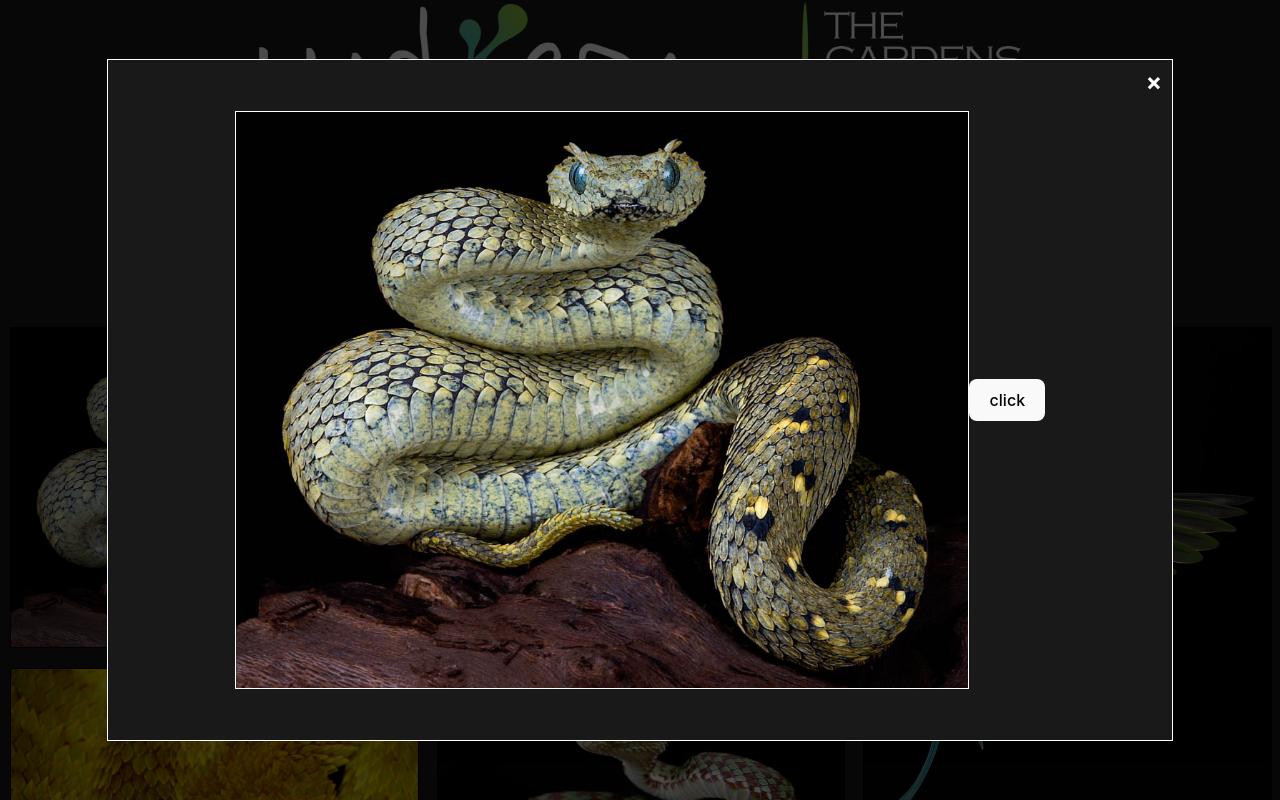
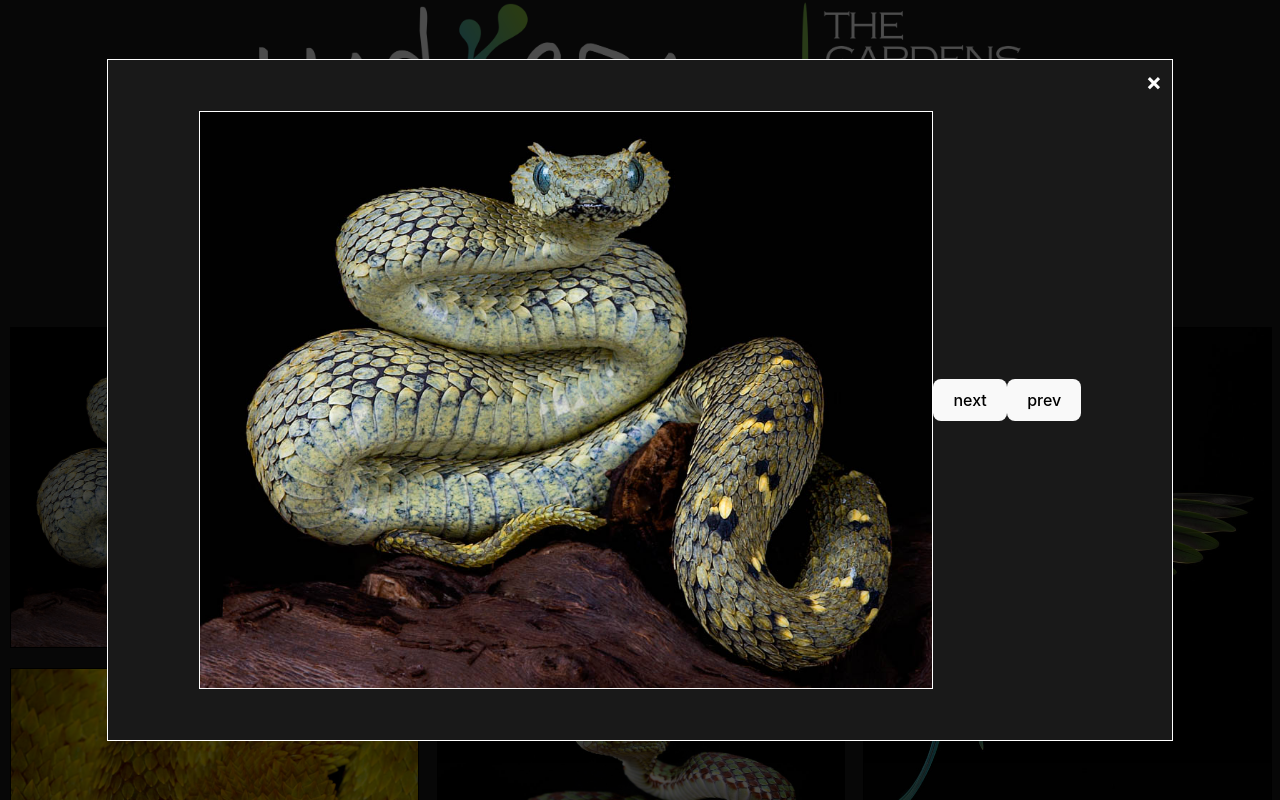
Before and after one commit to Kernapillar/Kern_Family_Zoo, a React (Vite) app in the folder frontend/Kern Family Zoo/: page / in a window 1280 px wide. Both pictures are taken after a click on the picture 214 px from the left and 487 px from the top of the page. Shown: the top 800 px of the page. Built offline with nearby package versions, Linux system fonts and the light colour scheme.

Commit message:
prev button

```diff
--- a/frontend/Kern Family Zoo/src/components/modal.jsx
+++ b/frontend/Kern Family Zoo/src/components/modal.jsx
@@ -7,7 +7,6 @@ const Modal = ({isOpen, onClose, imgUrl, pictures, currentIdx}) => {
     const pictureId = useParams();
     const [currentPicture, setCurrentPicture] = useState(pictures[parseInt(pictureId.pictureId) - 1])
     const navigate = useNavigate();
-    console.log("MODAL INFO",currentPicture);
 
     useEffect(() => {
         setModalIsOpen(isOpen);
@@ -20,9 +19,22 @@ const Modal = ({isOpen, onClose, imgUrl, pictures, currentIdx}) => {
     };
 
     const handleNext = () => {
-
+        if (currentPicture.id === pictures.length) {
+            setCurrentPicture(pictures[0]);
+            navigate(`/1`);
+            return;
+        }
         setCurrentPicture(pictures[currentPicture.id]);
         navigate(`/${currentPicture.id+1}`)
+    }
+    const handlePrev = () => {
+        if (currentPicture.id === 1) {
+            setCurrentPicture(pictures[pictures.length - 1]);
+            navigate(`/${pictures.length}`);
+            return;
+        }
+        setCurrentPicture(pictures[currentPicture.id - 2]);
+        navigate(`/${currentPicture.id - 1}`)
     }
 
 
@@ -33,7 +45,8 @@ const Modal = ({isOpen, onClose, imgUrl, pictures, currentIdx}) => {
                     &times;
                 </span>
                 <img src={currentPicture.src} alt="modal" />
-                <button onClick={handleNext}>click</button>
+                <button onClick={handleNext}>next</button>
+                <button onClick={handlePrev}>prev</button>
              </div>
         </div>
     )
```
